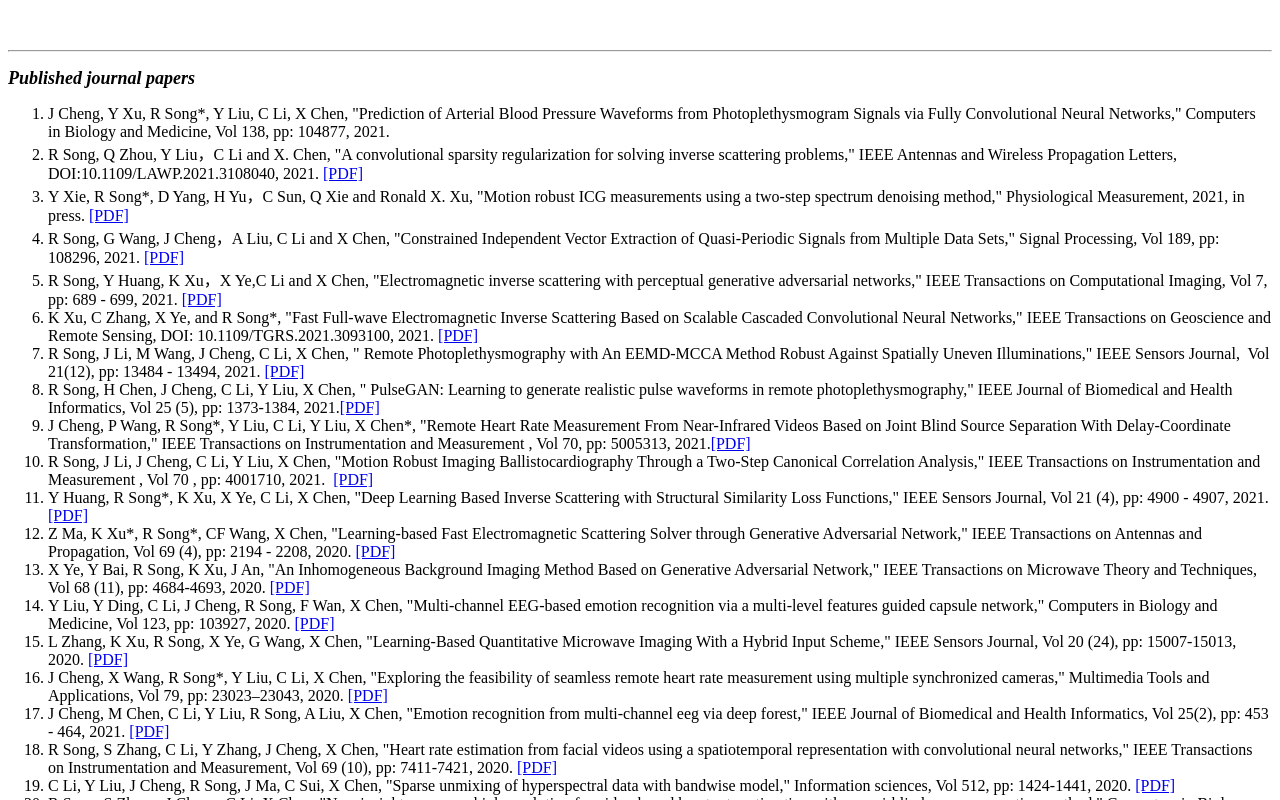
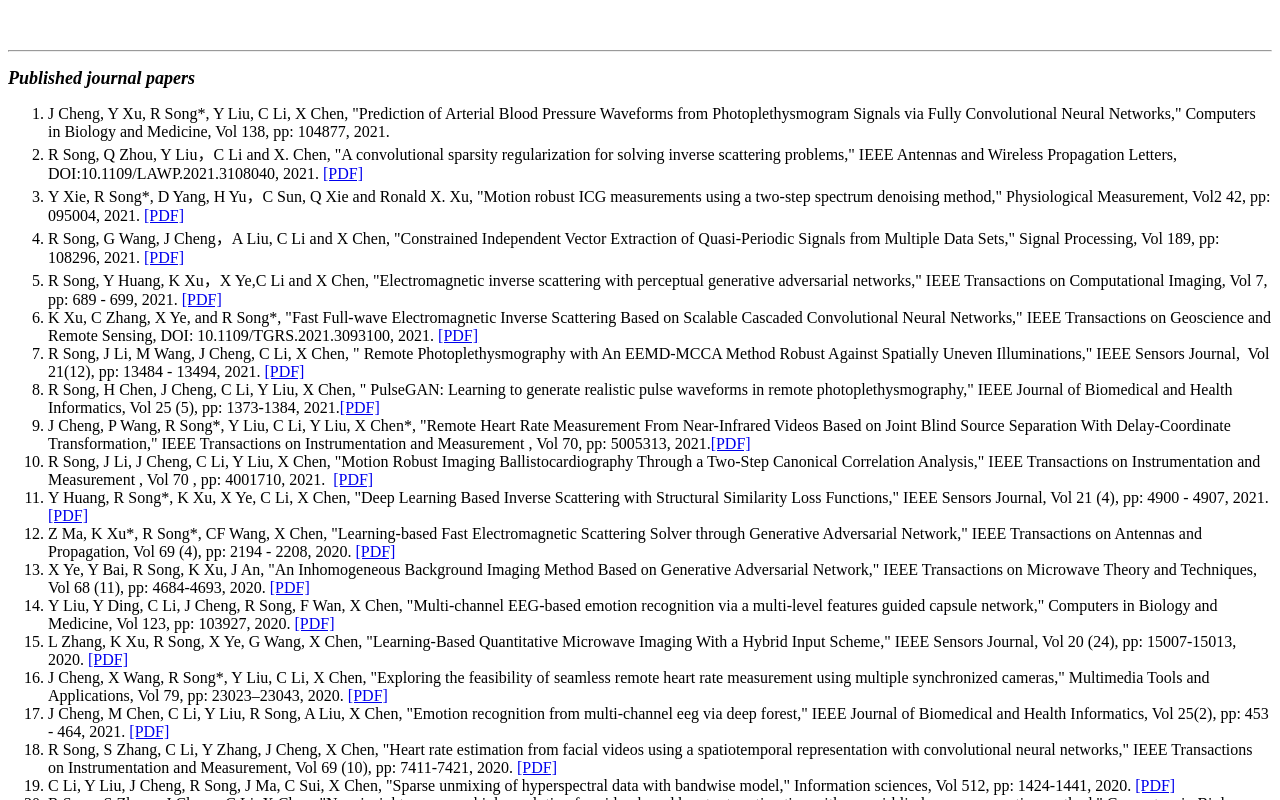
Before and after one commit to renchengsong/renchengsong.github.io, a plain HTML site: page publications.html in a window 1280 px wide. Shown: the top 800 px of the page. Drawn offline with Linux system fonts and the light colour scheme.

Commit message:
update PM paper

```diff
--- a/publications.html
+++ b/publications.html
@@ -20,7 +20,7 @@
 	 <li> R Song, Q Zhou,  Y Liu，C Li and X. Chen, "A convolutional sparsity regularization for solving inverse scattering problems,"  IEEE Antennas and Wireless Propagation Letters, DOI:10.1109/LAWP.2021.3108040,  2021.
  <a href="./papers/som_csr_final.pdf">[PDF]</a></li>
 
-	    <li>Y Xie, R Song*, D Yang, H Yu，C Sun, Q Xie and Ronald X. Xu, "Motion robust ICG measurements using a two-step spectrum denoising method,"  Physiological Measurement,  2021, in press.
+	    <li>Y Xie, R Song*, D Yang, H Yu，C Sun, Q Xie and Ronald X. Xu, "Motion robust ICG measurements using a two-step spectrum denoising method,"  Physiological Measurement,  Vol2 42, pp: 095004, 2021.
  <a href="./papers/ICG-measure-clean.pdf">[PDF]</a></li>
 
 	    <li>R Song, G Wang, J Cheng，A Liu, C Li and X Chen, "Constrained Independent Vector Extraction of Quasi-Periodic Signals from Multiple Data Sets,"  Signal Processing,  Vol 189, pp: 108296, 2021.
```
Also changed, not shown: index.html (+1 -1 lines).
